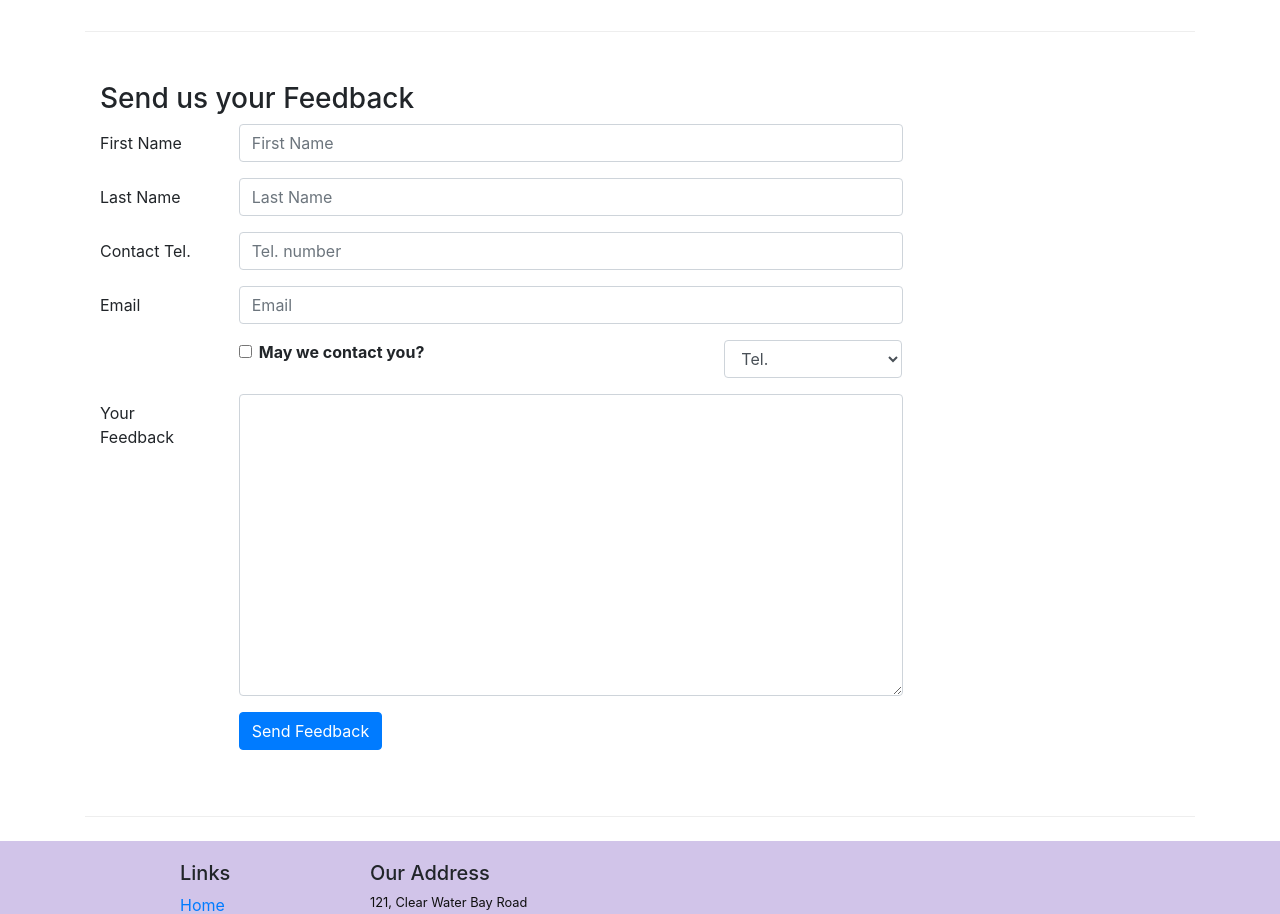
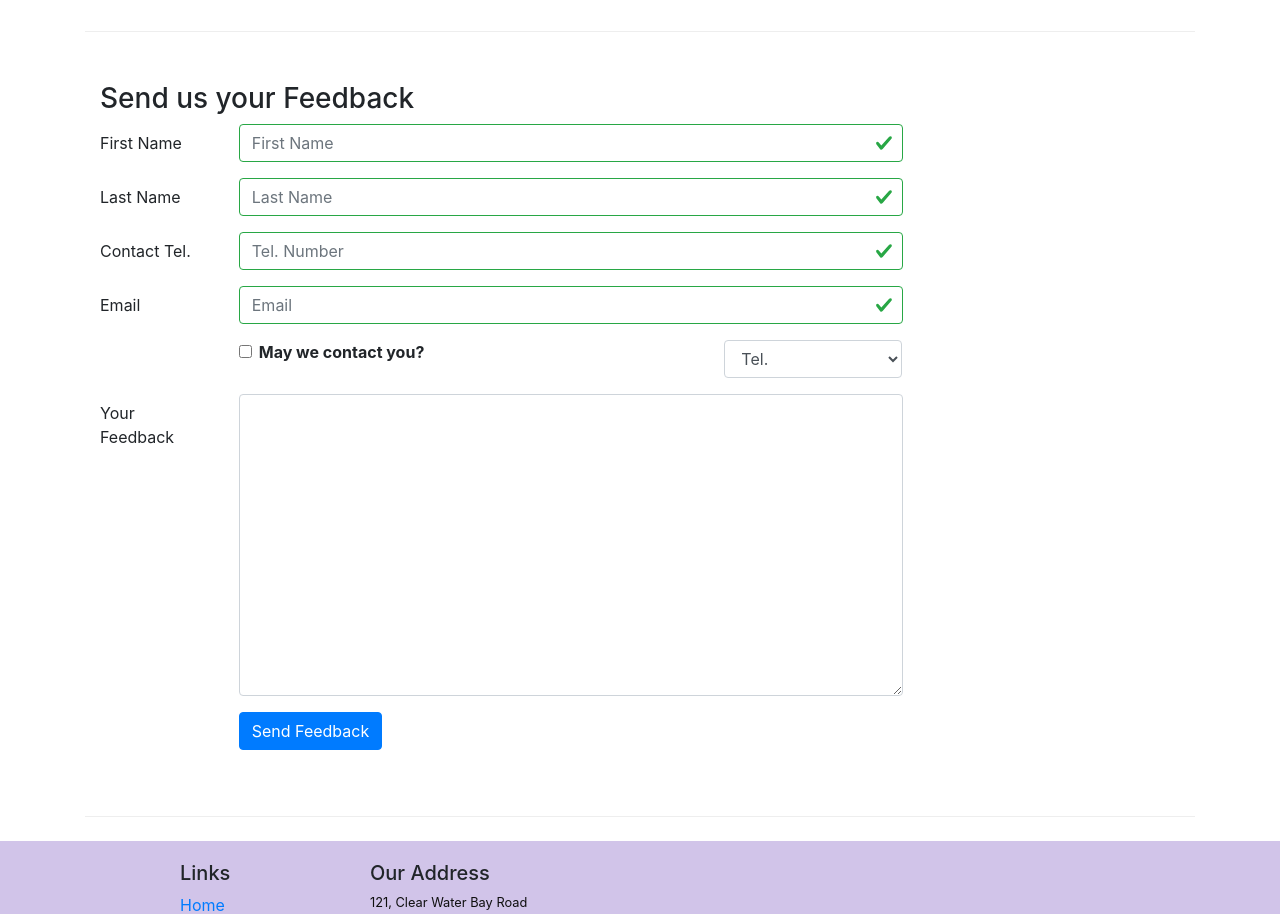
Before and after one commit to swapnil2597/3-flstkweb-frontend-react, a React (Create React App) app: page /contactus in a window 1280 px wide. Shown: the part 840-1754 px from the top of the page. Built offline with nearby package versions, Linux system fonts and the light colour scheme.

Commit message:
Controlled Form Validation

```diff
--- a/src/components/ContactComponent.js
+++ b/src/components/ContactComponent.js
@@ -1,5 +1,5 @@
 import React, { Component } from "react";
-import { Breadcrumb, BreadcrumbItem, Button, Form, FormGroup, Label, Input, Col } from "reactstrap";
+import { Breadcrumb, BreadcrumbItem, Button, Form, FormGroup, FormFeedback, Label, Input, Col } from "reactstrap";
 import { Link } from "react-router-dom";
 
 class Contact extends Component {
@@ -14,10 +14,17 @@
    agree: false,
    contactType: "Tel.",
    message: "",
+   touched: {
+    firstname: "",
+    lastname: "",
+    telnum: "",
+    email: "",
+   },
   };
 
   this.handleInputChange = this.handleInputChange.bind(this);
   this.handleSubmit = this.handleSubmit.bind(this);
+  this.handleBlur = this.handleBlur.bind(this);
  }
 
  handleInputChange(event) {
@@ -36,7 +43,37 @@
   event.preventDefault();
  }
 
+ handleBlur = (field) => (evt) => {
+  this.setState({
+   touched: { ...this.state.touched, [field]: true },
+  });
+ };
+
+ validate(firstname, lastname, telnum, email) {
+  const errors = {
+   firstname: "",
+   lastname: "",
+   telnum: "",
+   email: "",
+  };
+
+  if (this.state.touched.firstname && firstname.length < 3) errors.firstname = "first name should be >= 3 characters";
+  else if (this.state.touched.firstname && firstname.length > 10) errors.firstname = "first name should be <= 10 characters";
+
+  if (this.state.touched.lastname && lastname.length < 3) errors.lastname = "last name should be >= 3 characters";
+  else if (this.state.touched.lastname && lastname.length > 10) errors.lastname = "last name should be <= 10 characters";
+
+  const reg = /^\d+$/;
+  if (this.state.touched.telnum && !reg.test(telnum)) errors.telnum = "your telephone number should only contain numerical characters";
+
+  if (this.state.touched.email && email.split("").filter((x) => x === "@").length !== 1) errors.email = "email should contain a '@'";
+
+  return errors;
+ }
+
  render() {
+  const errors = this.validate(this.state.firstname, this.state.lastname, this.state.telnum, this.state.email);
+
   return (
    <div className="container">
     <div className="row">
@@ -99,7 +136,8 @@
          First Name
         </Label>
         <Col md={10}>
-         <Input type="text" id="firstname" name="firstname" placeholder="First Name" value={this.state.firstname} onChange={this.handleInputChange} />
+         <Input type="text" id="firstname" name="firstname" placeholder="First Name" value={this.state.firstname} valid={errors.firstname === ""} invalid={errors.firstname !== ""} onBlur={this.handleBlur("firstname")} onChange={this.handleInputChange} />
+         <FormFeedback>{errors.firstname}</FormFeedback>
         </Col>
        </FormGroup>
        <FormGroup row>
@@ -107,7 +145,8 @@
          Last Name
         </Label>
         <Col md={10}>
-         <Input type="text" id="lastname" name="lastname" placeholder="Last Name" value={this.state.lastname} onChange={this.handleInputChange} />
+         <Input type="text" id="lastname" name="lastname" placeholder="Last Name" value={this.state.lastname} valid={errors.lastname === ""} invalid={errors.lastname !== ""} onBlur={this.handleBlur("lastname")} onChange={this.handleInputChange} />
+         <FormFeedback>{errors.lastname}</FormFeedback>
         </Col>
        </FormGroup>
        <FormGroup row>
@@ -115,7 +154,8 @@
          Contact Tel.
         </Label>
         <Col md={10}>
-         <Input type="tel" id="telnum" name="telnum" placeholder="Tel. number" value={this.state.telnum} onChange={this.handleInputChange} />
+         <Input type="tel" id="telnum" name="telnum" placeholder="Tel. Number" value={this.state.telnum} valid={errors.telnum === ""} invalid={errors.telnum !== ""} onBlur={this.handleBlur("telnum")} onChange={this.handleInputChange} />
+         <FormFeedback>{errors.telnum}</FormFeedback>
         </Col>
        </FormGroup>
        <FormGroup row>
@@ -123,7 +163,8 @@
          Email
         </Label>
         <Col md={10}>
-         <Input type="email" id="email" name="email" placeholder="Email" value={this.state.email} onChange={this.handleInputChange} />
+         <Input type="email" id="email" name="email" placeholder="Email" value={this.state.email} valid={errors.email === ""} invalid={errors.email !== ""} onBlur={this.handleBlur("email")} onChange={this.handleInputChange} />
+         <FormFeedback>{errors.email}</FormFeedback>
         </Col>
        </FormGroup>
        <FormGroup row>
```
